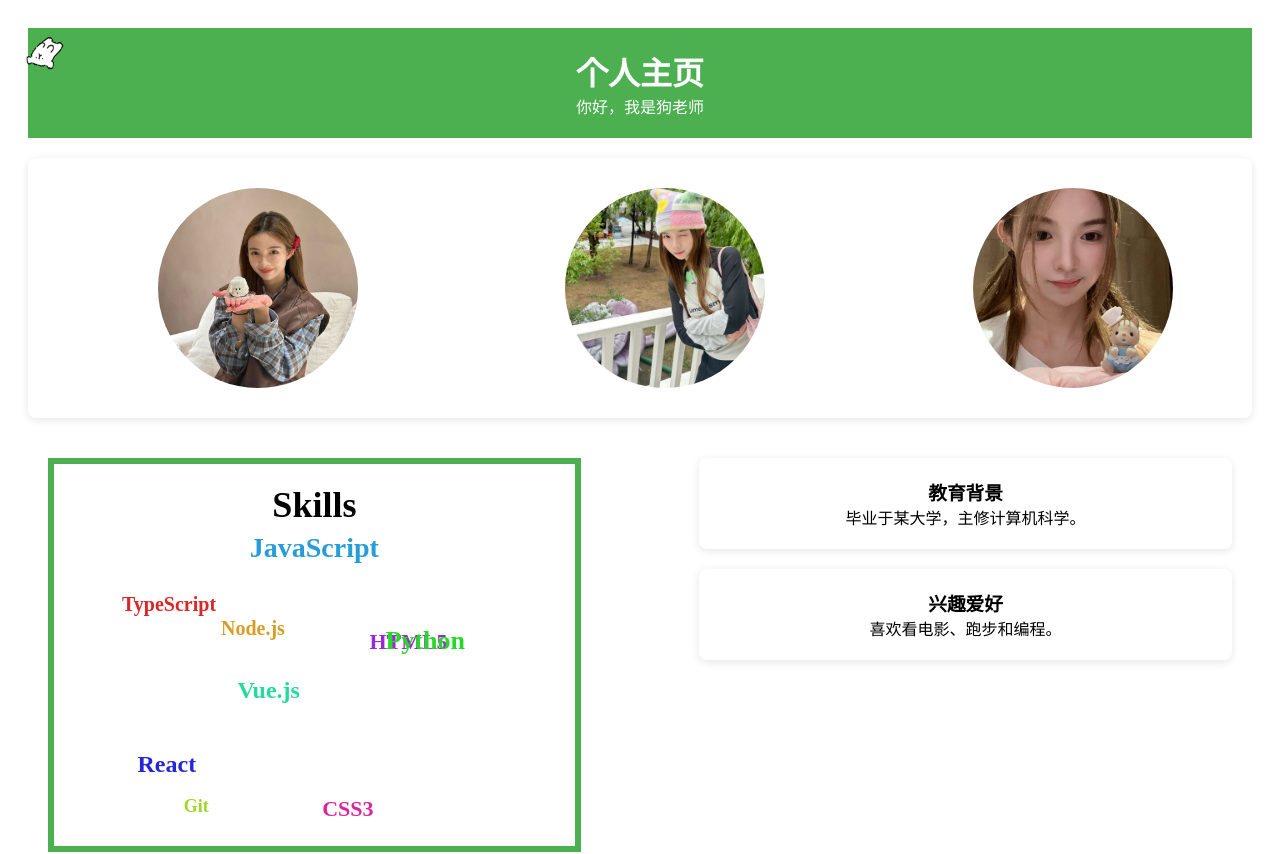
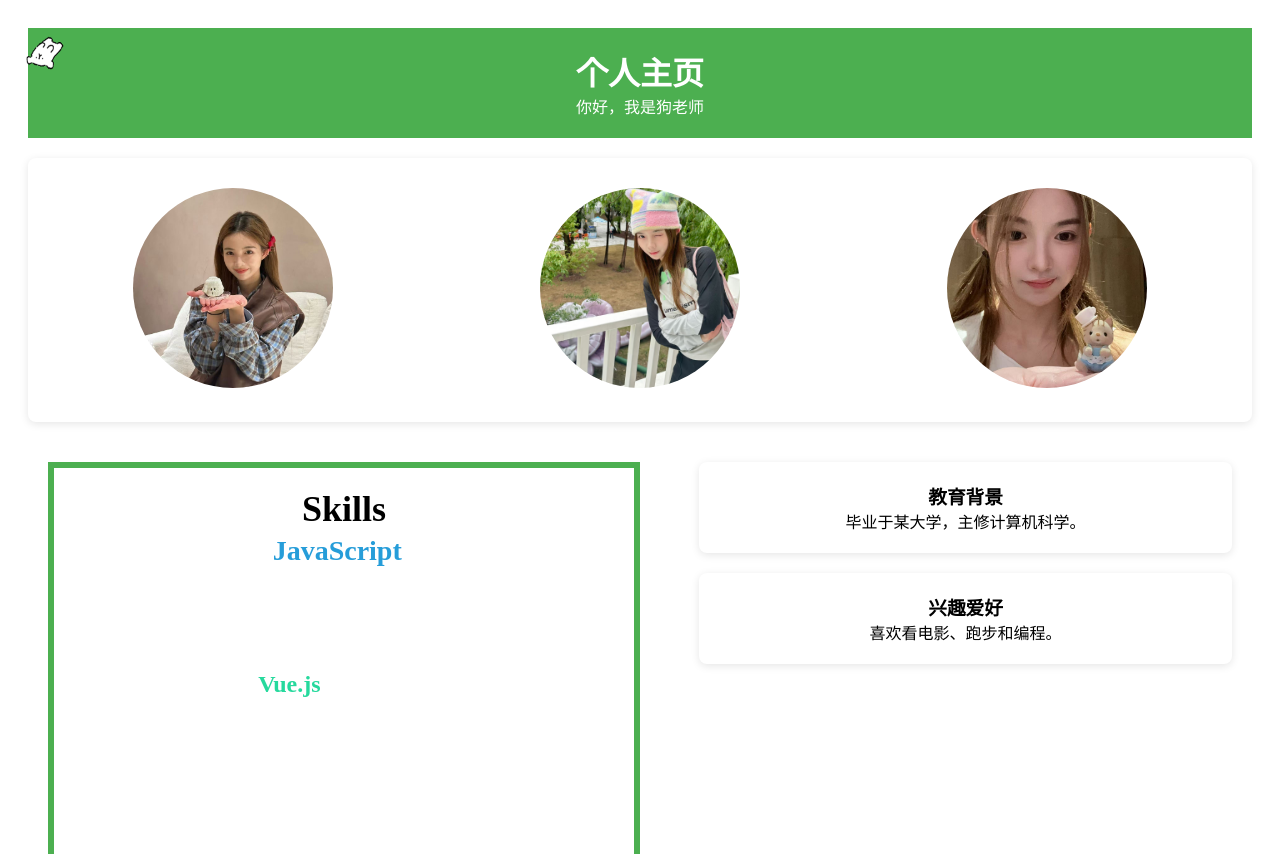
Before and after one commit to Hyanmo/site, a Vue app: page / in a window 1280 px wide. Shown: the top 854 px of the page. Built offline with nearby package versions, Linux system fonts and the light colour scheme.

Commit message:
完成3D翻转效果，优化词云组件

```diff
--- a/src/App.vue
+++ b/src/App.vue
@@ -167,7 +167,8 @@ body {
 }
 
 .skills {
-  width: 45%;
+  width: 50%;
+  height: 400px;
   background-color: #ffffff;
   text-align: center;
   font-size: 36px;
--- a/src/components/HoverZoom.vue
+++ b/src/components/HoverZoom.vue
@@ -1,11 +1,17 @@
 <template>
-  <div class="zoom-container">
-    <div class="flip-container" @mouseover="zoomIn" @mouseleave="zoomOut">
-      <div class="flipper" ref="flipper">
-        <!-- 正面图片 -->
-        <img class="profile-pic front" :src="src" :alt="alt" />
-        <!-- 反面图片 -->
-        <img class="profile-pic back" :src="backSrc" :alt="backAlt" />
+  <!-- 容器，监听鼠标悬停和离开事件 -->
+  <div class="container" @mouseover="handleMouseOver" @mouseleave="handleMouseLeave">
+    <!-- 包裹图片的容器，使用ref引用来操作DOM -->
+    <div class="image-container" ref="imageContainer">
+      <!-- 正面图片 -->
+      <div class="image-front">
+        <!-- 绑定传入的正面图片路径和alt描述 -->
+        <img :src="src" :alt="alt" />
+      </div>
+      <!-- 反面图片 -->
+      <div class="image-back">
+        <!-- 绑定传入的反面图片路径和alt描述 -->
+        <img :src="backSrc" :alt="backAlt" />
       </div>
     </div>
   </div>
@@ -13,17 +19,17 @@
 
 <script>
 export default {
-  name: 'HoverZoom',
+  // 组件接收的props，分别是正面图片、反面图片、正面图片alt、反面图片alt
   props: {
     src: {
       type: String,
       required: true
     },
-    alt: {
+    backSrc: {
       type: String,
       required: true
     },
-    backSrc: {
+    alt: {
       type: String,
       required: true
     },
@@ -33,66 +39,63 @@ export default {
     }
   },
   methods: {
-    zoomIn() {
-      const flipper = this.$refs.flipper;
-
-      // 鼠标悬停时开始旋转到540度
-      flipper.style.transition = "transform 2s ease-in-out";  // 旋转到540度的动画
-      flipper.style.transform = "rotateY(540deg)";  // 旋转540度
+    // 鼠标悬停时，放大并旋转图片
+    handleMouseOver() {
+      this.$refs.imageContainer.style.transform = 'scale(1.2) rotateY(540deg)'; // 放大并旋转
     },
-    zoomOut() {
-      const flipper = this.$refs.flipper;
-
-      // 鼠标移开时加速回到正面
-      flipper.style.transition = "transform 1s ease-out";  // 加速回正面
-      flipper.style.transform = "rotateY(0deg)";  // 恢复为正面
+    // 鼠标离开时，恢复原状
+    handleMouseLeave() {
+      this.$refs.imageContainer.style.transform = 'scale(1) rotateY(0deg)'; // 恢复原始大小并恢复旋转
     }
   }
 }
 </script>
 
 <style scoped>
-.zoom-container {
-  perspective: 1200px; /* 3D透视深度 */
+/* 设置父容器的3D视角 */
+.container {
+  perspective: 1000px; /* 给容器设置透视效果，影响3D效果的深度 */
+  display: inline-block; /* 保证容器内的内容排列在一行 */
 }
 
-.flip-container {
-  width: 200px;
-  height: 200px;
-  position: relative;
-  cursor: pointer;
-  transform-style: preserve-3d; /* 允许子元素在3D空间中旋转 */
-  display: flex;
-  align-items: center;
-  justify-content: center;
+/* 设置图片容器，保持3D效果 */
+.image-container {
+  width: 200px; /* 设置图片容器的宽度 */
+  height: 200px; /* 设置图片容器的高度 */
+  position: relative; /* 使用相对定位来设置图片容器的位置 */
+  transform-style: preserve-3d; /* 保持3D变换的效果 */
+  transition: transform 1s ease; /* 给transform添加过渡效果，使动画平滑 */
 }
 
-.flipper {
-  width: 100%;
-  height: 100%;
-  position: absolute;
-  transform-style: preserve-3d; /* 保持3D效果 */
-  transform-origin: center; /* 保证旋转围绕图片的中心 */
-  transform: rotateY(0deg); /* 初始状态为正面 */
-  display: block;
+/* 正面和反面图片的共同样式 */
+.image-front,
+.image-back {
+  position: absolute; /* 设置为绝对定位，使其重叠在一起 */
+  top: 0; /* 从容器的顶部开始 */
+  left: 0; /* 从容器的左边开始 */
+  right: 0; /* 容器的右边 */
+  bottom: 0; /* 容器的底边 */
+  backface-visibility: hidden; /* 隐藏翻转后的反面内容 */
+  border-radius: 50%; /* 保证图片是圆形 */
 }
 
-.profile-pic {
-  width: 100%;
-  height: 100%;
-  border-radius: 50%;  /* 圆形图片 */
-  object-fit: cover;
-  position: absolute;
-  backface-visibility: hidden; /* 隐藏背面图片 */
+/* 设置图片的宽度和高度，使其填充容器 */
+.image-front img,
+.image-back img {
+  width: 100%; /* 图片宽度为容器宽度 */
+  height: 100%; /* 图片高度为容器高度 */
+  object-fit: cover; /* 保证图片按比例裁切，保持其覆盖整个容器 */
+  border-radius: 50%; /* 保证图片圆形 */
 }
 
-/* 正面图片 */
-.profile-pic.front {
-  transform: rotateY(0deg); /* 正面图片初始时无需旋转 */
+/* 反面图片的旋转，使其处于正面的背后 */
+.image-back {
+  transform: rotateY(180deg); /* 反面图片旋转180度，背对用户 */
 }
 
-/* 反面图片 */
-.profile-pic.back {
-  transform: rotateY(180deg); /* 反面图片初始时旋转180度 */
+/* a 标签样式，确保其是块级元素并去掉链接的下划线 */
+a {
+  display: block;
+  text-decoration: none;
 }
 </style>
--- a/src/components/WordCloud.vue
+++ b/src/components/WordCloud.vue
@@ -9,11 +9,10 @@
         top: skill.y + 'px',
         fontSize: skill.size + 'px',
         color: skill.color,
-        transform: skill.isHovered ? 'scale(1.5)' : 'scale(1)' // 放大效果
+        transform: 'scale(' + skill.scale + ')'
       }"
-      @mouseenter="onMouseEnter(index)"
-      @mouseleave="onMouseLeave(index)"
-    >
+      @mouseover="hoverIn(index)"
+      @mouseleave="hoverOut(index)">
       {{ skill.text }}
     </div>
   </div>
@@ -24,23 +23,18 @@ export default {
   data() {
     return {
       skills: [
-        { text: 'Vue.js', size: 24, x: 0, y: 0, speedX: (Math.random() - 0.5) * 2, speedY: (Math.random() - 0.5) * 2, color: 'hsl(160, 70%, 50%)', isHovered: false },
-        { text: 'JavaScript', size: 28, x: 0, y: 0, speedX: (Math.random() - 0.5) * 2, speedY: (Math.random() - 0.5) * 2, color: 'hsl(200, 70%, 50%)', isHovered: false },
-        { text: 'HTML5', size: 22, x: 0, y: 0, speedX: (Math.random() - 0.5) * 2, speedY: (Math.random() - 0.5) * 2, color: 'hsl(280, 70%, 50%)', isHovered: false },
-        { text: 'CSS3', size: 22, x: 0, y: 0, speedX: (Math.random() - 0.5) * 2, speedY: (Math.random() - 0.5) * 2, color: 'hsl(320, 70%, 50%)', isHovered: false },
-        { text: 'Node.js', size: 20, x: 0, y: 0, speedX: (Math.random() - 0.5) * 2, speedY: (Math.random() - 0.5) * 2, color: 'hsl(40, 70%, 50%)', isHovered: false },
-        { text: 'Git', size: 18, x: 0, y: 0, speedX: (Math.random() - 0.5) * 2, speedY: (Math.random() - 0.5) * 2, color: 'hsl(80, 70%, 50%)', isHovered: false },
-        { text: 'Python', size: 26, x: 0, y: 0, speedX: (Math.random() - 0.5) * 2, speedY: (Math.random() - 0.5) * 2, color: 'hsl(120, 70%, 50%)', isHovered: false },
-        { text: 'React', size: 24, x: 0, y: 0, speedX: (Math.random() - 0.5) * 2, speedY: (Math.random() - 0.5) * 2, color: 'hsl(240, 70%, 50%)', isHovered: false },
-        { text: 'TypeScript', size: 20, x: 0, y: 0, speedX: (Math.random() - 0.5) * 2, speedY: (Math.random() - 0.5) * 2, color: 'hsl(360, 70%, 50%)', isHovered: false }
+        { text: 'Vue.js', size: 24, x: 0, y: 0, speedX: (Math.random() - 0.5) * 2, speedY: (Math.random() - 0.5) * 2, color: 'hsl(160, 70%, 50%)', scale: 1 },
+        { text: 'JavaScript', size: 28, x: 0, y: 0, speedX: (Math.random() - 0.5) * 2, speedY: (Math.random() - 0.5) * 2, color: 'hsl(200, 70%, 50%)', scale: 1 },
+        // 你可以继续添加其他技能
       ],
       containerWidth: 0,
-      containerHeight: 300,
+      containerHeight: 0,
       animationId: null
     };
   },
   mounted() {
     this.containerWidth = this.$el.offsetWidth;
+    this.containerHeight = this.$el.offsetHeight;
     this.initPositions();
     this.startAnimation();
     window.addEventListener('resize', this.handleResize);
@@ -60,6 +54,8 @@ export default {
     },
     handleResize() {
       this.containerWidth = this.$el.offsetWidth;
+      this.containerHeight = this.$el.offsetHeight;
+      this.initPositions();
     },
     startAnimation() {
       const animate = () => {
@@ -71,29 +67,29 @@ export default {
     updatePositions() {
       const speedFactor = 0.4;
       this.skills.forEach(skill => {
-        // 只有在没有悬停时才更新位置
-        if (!skill.isHovered) {
-          skill.x += skill.speedX * speedFactor;
-          skill.y += skill.speedY * speedFactor;
+        skill.x += skill.speedX * speedFactor;
+        skill.y += skill.speedY * speedFactor;
+
+        // 防止词云元素超出容器范围
+        if (skill.x <= 0 || skill.x >= this.containerWidth - skill.size) {
+          skill.speedX *= -1;
+          skill.speedX += (Math.random() - 0.5) * 0.5; // 随机改变速度
+        }
+        if (skill.y <= 0 || skill.y >= this.containerHeight - skill.size) {
+          skill.speedY *= -1;
+          skill.speedY += (Math.random() - 0.5) * 0.5; // 随机改变速度
         }
 
-        // 边界检测
-        if (skill.x <= 0 || skill.x >= this.containerWidth) {
-          skill.speedX *= -1;
-        }
-        if (skill.y <= 0 || skill.y >= this.containerHeight) {
-          skill.speedY *= -1;
-        }
-
-        skill.x = Math.max(0, Math.min(skill.x, this.containerWidth - 100));  // 限制 x 范围，避免超出
-        skill.y = Math.max(0, Math.min(skill.y, this.containerHeight - 30));  // 限制 y 范围，避免超出
+        // 限制技能位置在容器内部
+        skill.x = Math.max(0, Math.min(skill.x, this.containerWidth - skill.size));
+        skill.y = Math.max(0, Math.min(skill.y, this.containerHeight - skill.size));
       });
     },
-    onMouseEnter(index) {
-      this.skills[index].isHovered = true;
+    hoverIn(index) {
+      this.skills[index].scale = 1.5;  // 放大
     },
-    onMouseLeave(index) {
-      this.skills[index].isHovered = false;
+    hoverOut(index) {
+      this.skills[index].scale = 1;    // 恢复
     }
   }
 };
@@ -103,16 +99,18 @@ export default {
 .skill-cloud {
   position: relative;
   width: 100%;
-  height: 300px;
-  overflow: hidden;
+  height: 80%;
+  overflow: hidden; /* 确保词云不会超出容器 */
 }
 
 .skill-item {
   position: absolute;
-  transition: transform 0.3s ease-in-out, font-size 0.3s ease-in-out;  /* 增加放大和缩小的过渡效果 */
+  transition: transform 0.3s ease-in-out;
+  font-family: 'Pacifico', cursive; /* 设置可爱字体 */
+  cursor: pointer; /* 鼠标变成手型 */
 }
 
 .skill-item:hover {
-  cursor: pointer;  /* 鼠标悬停时显示为指针 */
+  transform: scale(1.5); /* 鼠标悬停时放大 */
 }
 </style>
```
Also changed, not shown: src/components/SkillCloud.vue (+19 -3 lines).
